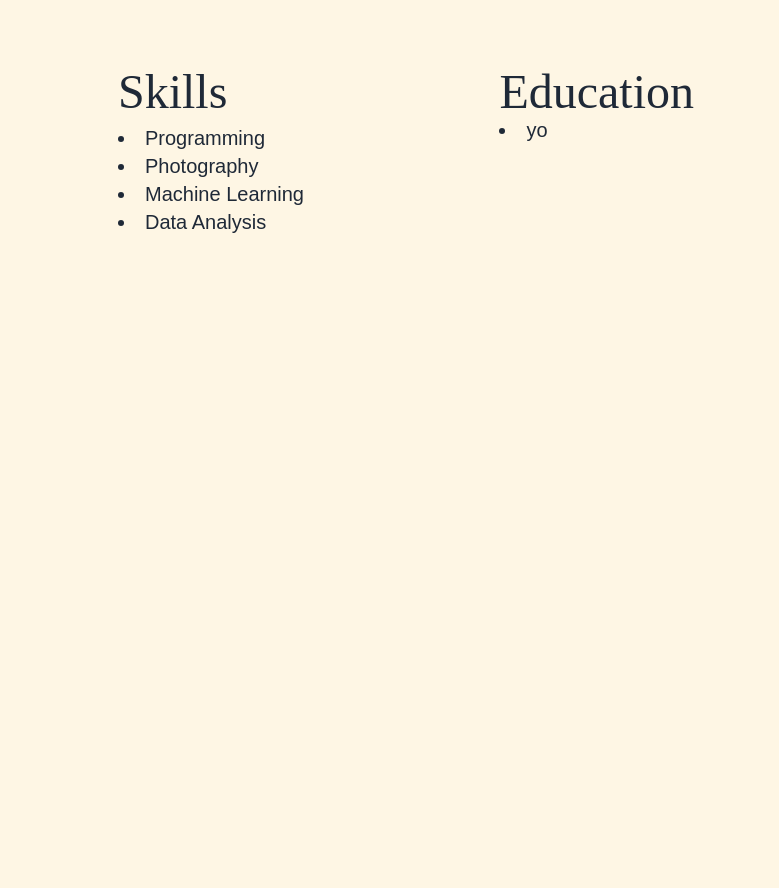
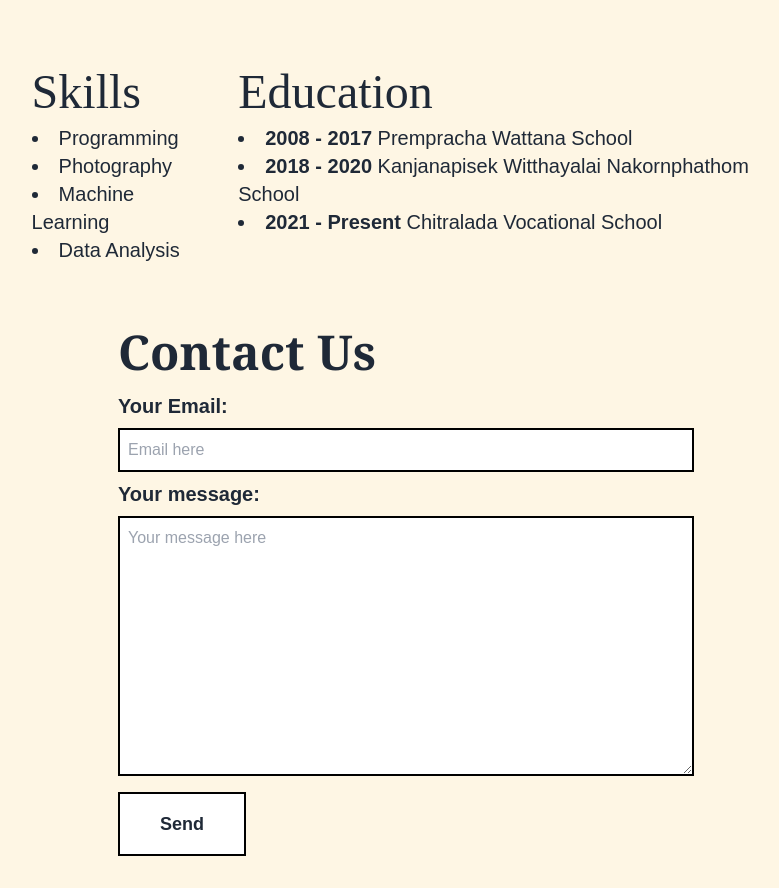
Before and after one commit to Chanakan5591/chanakan-homepage, a SvelteKit app: page / in a window 1280 px wide. Shown: the part 748-1636 px from the top of the page, without its empty margins (234-1013 px from the left). Before the commit the page ends 984 px from the top, so only its background shows below. Built offline with nearby package versions, Linux system fonts and the light colour scheme; a web font is replaced by a local one.

Commit message:
feat(content): add shit

```diff
--- a/src/routes/+page.svelte
+++ b/src/routes/+page.svelte
@@ -1,4 +1,5 @@
 <script lang="ts">
+	import { enhance } from '$app/forms';
 	import pfp from '$lib/assets/pfp.jpeg';
 	import { ArrowDown } from 'lucide-svelte';
 </script>
@@ -32,7 +33,9 @@
 </div>
 
 <!-- new -->
-<div class="flex flex-col md:flex-row justify-center md:justify-between max-w-xl mx-auto">
+<div
+	class="flex flex-col gap-x-8 md:flex-row justify-center md:justify-between w-screen max-w-[60%] mx-auto"
+>
 	<div class="flex flex-col">
 		<h1 class="text-5xl title mb-2">Skills</h1>
 		<ul class="text-xl list-disc list-inside">
@@ -43,9 +46,42 @@
 		</ul>
 	</div>
 	<div class="flex flex-col self-end md:self-start mt-4 md:mt-0">
-		<h1 class="text-5xl title">Education</h1>
+		<h1 class="text-5xl title mb-2">Education</h1>
 		<ul class="text-xl list-disc list-inside">
-			<li>yo</li>
+			<li><span class="font-bold">2008 - 2017</span> Prempracha Wattana School</li>
+			<li>
+				<span class="font-bold">2018 - 2020</span> Kanjanapisek Witthayalai Nakornphathom School
+			</li>
+			<li><span class="font-bold">2021 - Present</span> Chitralada Vocational School</li>
 		</ul>
 	</div>
 </div>
+
+<div class="flex flex-col gap-x-8 mt-16 justify-center max-w-xl mx-auto mb-8 pb-8">
+	<span class="text-5xl font-bold font-serif mb-4">Contact Us</span>
+	<form
+		class="flex flex-col gap-y-2 justify-center"
+		action="https://formspree.io/xoqrkkbg"
+		method="post"
+	>
+		<label for="email" class="text-xl font-semibold">Your Email: </label>
+		<input
+			class="p-2 border-black border-2"
+			placeholder="Email here"
+			id="email"
+			type="email"
+			name="email"
+		/>
+		<label for="message" class="text-xl font-semibold">Your message:</label>
+		<textarea
+			id="message"
+			name="message"
+			class="border-black border-2 p-2"
+			rows="10"
+			placeholder="Your message here"
+		/>
+		<button class="p-4 bg-white border-black border-2 w-32 mt-2 font-bold text-lg" type="submit"
+			>Send</button
+		>
+	</form>
+</div>
```
